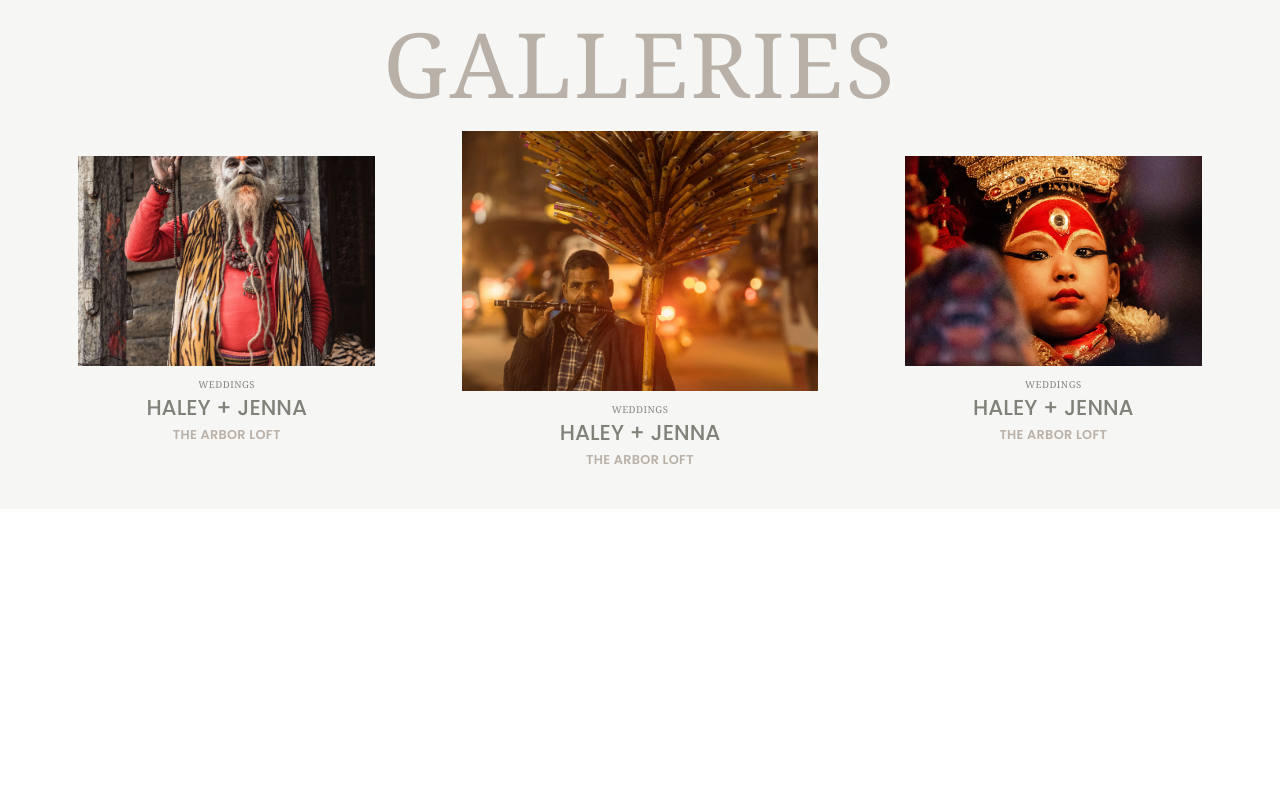
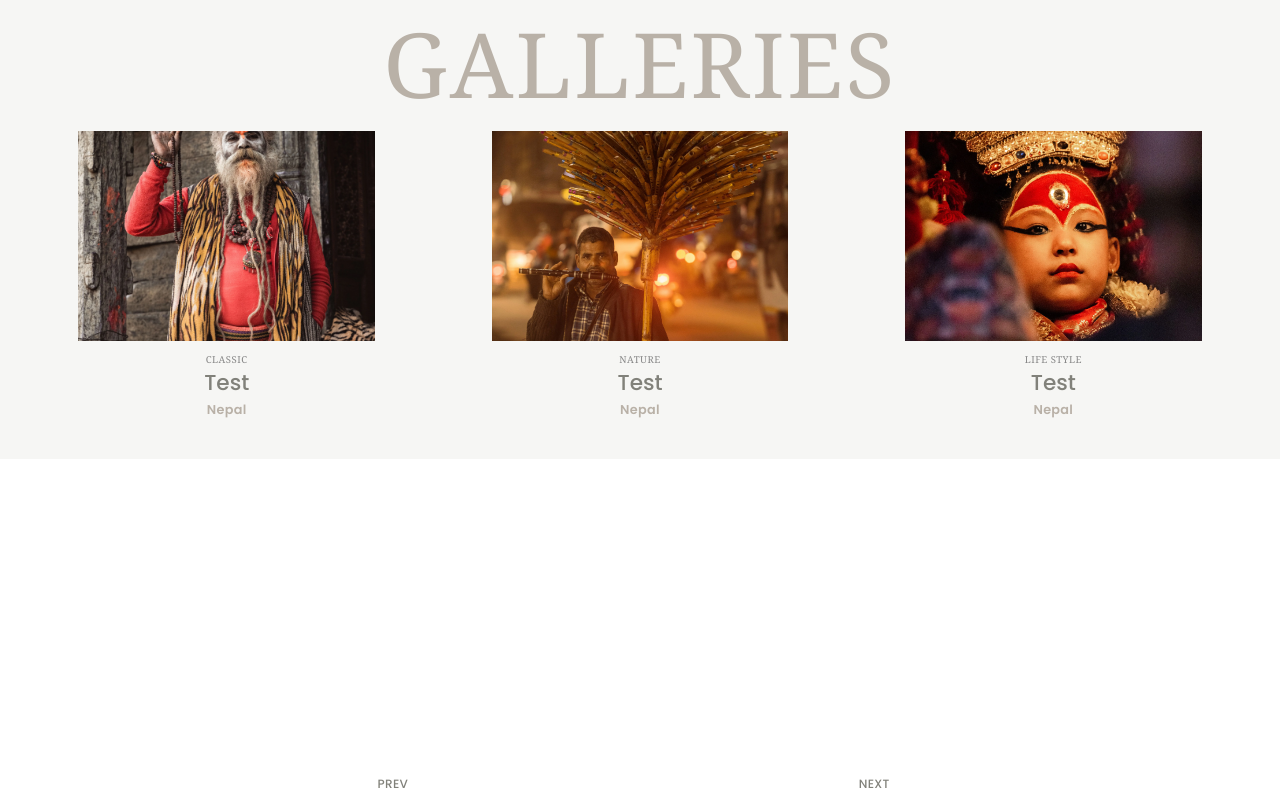
Before and after one commit to sisirdhakal/photograph, a Next.js app: page /portfolio in a window 1280 px wide. Shown: the part 740-1540 px from the top of the page. Built offline with nearby package versions, Linux system fonts and the light colour scheme.

Commit message:
some changes

```diff
--- a/src/components/common/Footer/index.tsx
+++ b/src/components/common/Footer/index.tsx
@@ -12,9 +12,6 @@
                         <span className='text-center '>COPYRIGHTS ©AATRIYASHOTS {new Date().getFullYear()}</span>
                     </h5>
                 </div>
-                <div className="w-[200px] mx-auto lg:w-full">
-                    <h1 className='text-[#454543] text-[10px] uppercase tracking-wider text-center lg:text-end'>Back to Top</h1>
-                </div>
             </div>
         </div>
     )
--- a/src/views/Home/categories/index.tsx
+++ b/src/views/Home/categories/index.tsx
@@ -7,57 +7,47 @@
     return (
         <div className='px-8 lg:px-16 py-10'>
             <div className='grid md:grid-cols-3 gap-6 lg:px-8'>
-                <div>
+                {
+                    categoriesList.map(item => {
+                        return <div key={item.id}>
                             <div className='relative w-full mx-auto max-w-[342px]  h-[500px]  lg:h-[478px]'>
                                 <Image
                                     alt=''
                                     fill={true}
                                     priority
                                     className='object-cover'
-                            src={"/images/c1.jpg"}
+                                    src={item.img}
                                     sizes="(min-width: 60em) 24vw,
                                     (min-width: 28em) 45vw,
                                     100vw"
                                     unoptimized
                                 />
                             </div>
-                    <h1 className='text mt-3 text-clrgrey3 text-center tracking-wider font-serif uppercase'>Engagements</h1>
+                            <h1 className='text mt-3 text-clrgrey3 text-center tracking-wider font-serif uppercase'>{item.name}</h1>
                         </div>
-                <div>
-                    <div className='relative w-full max-w-[342px]  h-[500px] mx-auto  lg:h-[478px]'>
-                        <Image
-                            alt=''
-                            fill={true}
-                            priority
-                            className='object-cover'
-                            src={"/images/c2.webp"}
-                            sizes="(min-width: 60em) 24vw,
-                                    (min-width: 28em) 45vw,
-                                    100vw"
-                            unoptimized
-                        />
-                    </div>
-                    <h1 className='text mt-3 text-clrgrey3 text-center tracking-wider font-serif uppercase'>Weddings</h1>
-                </div>
-                <div>
-                    <div className='relative w-full  max-w-[342px]  h-[500px] mx-auto  lg:h-[478px]'>
-                        <Image
-                            alt=''
-                            fill={true}
-                            priority
-                            className='object-cover'
-                            src={"/images/c3.webp"}
-                            sizes="(min-width: 60em) 24vw,
-                                    (min-width: 28em) 45vw,
-                                    100vw"
-                            unoptimized
-                        />
-                    </div>
-                    <h1 className='text mt-3 text-clrgrey3 text-center tracking-wider font-serif uppercase'>Life Style</h1>
-                </div>
+                    })
+                }
             </div>
         </div>
     )
 }
 
 export default Categories
+
+export const categoriesList = [
+    {
+        id: 1,
+        name: "classic",
+        img: "/images/c1.jpg"
+    },
+    {
+        id: 2,
+        name: "nature",
+        img: "/images/c2.webp"
+    },
+    {
+        id: 3,
+        name: "life style",
+        img: "/images/c3.webp"
+    },
+]
--- a/src/views/Home/details/index.tsx
+++ b/src/views/Home/details/index.tsx
@@ -1,12 +1,10 @@
 import React from 'react'
-import { GridContainer } from '../style'
 
 type Props = {}
 
 const Details = (props: Props) => {
   return (
     <>
-      {/* <GridContainer> */}
       <div className='py-8'>
         <div className='grid md:grid-cols-3'>
           <div className=' md:border-r-2 border-clrgrey8 py-8'>
@@ -25,11 +23,10 @@
             <p className='text-center tracking-wider text-xs text-[#bb9c8b]'>
               03
             </p>
-            <h1 className='text text-clrgrey3 text-center tracking-wide uppercase'>meet brandi</h1>
+            <h1 className='text text-clrgrey3 text-center tracking-wide uppercase'>meet aatriya</h1>
           </div>
         </div>
       </div>
-      {/* </GridContainer> */}
     </>
   )
 }
--- a/src/views/portfolio/galleries/index.tsx
+++ b/src/views/portfolio/galleries/index.tsx
@@ -11,60 +11,29 @@
             </div>
             <div>
                 <div className='grid md:grid-cols-3 gap-6 items-center  md:px-4 lg:px-8'>
-                    <div>
+                    {
+                        galleryList.map(item => {
+                            return <div key={item.id}>
                                 <div className='relative w-[80%] h-[400px] md:w-[100%] md:max-w-[296.66px]  mx-auto md:h-[209.77px]'>
                                     <Image
                                         alt=''
                                         fill={true}
                                         priority
                                         className='object-cover'
-                                src={"/images/p1.webp"}
+                                        src={item.img}
                                         sizes="(min-width: 60em) 24vw,
                                     (min-width: 28em) 45vw,
                                     100vw"
                                         unoptimized
                                     />
                                 </div>
-                        <p className='text-[9.6px] mt-3 text-[#878787] text-center tracking-wider font-serif uppercase'>Weddings</p>
-                        <h1 className='text-[21.6px] text-[#81817a] font-medium text-center '> HALEY + JENNA</h1>
-                        <p className='text-[12.8px] text-[#b9b1a7] font-semibold tracking-wide text-center '>THE ARBOR LOFT</p>
+                                <p className='text-[9.6px] mt-3 text-[#878787] text-center tracking-wider font-serif uppercase'>{item.name}</p>
+                                <h1 className='text-[21.6px] text-[#81817a] font-medium text-center capitalize'> {item.title} </h1>
+                                <p className='text-[12.8px] text-[#b9b1a7] font-semibold tracking-wide text-center capitalize '>{item.location}</p>
                             </div>
-                    <div>
-                        <div className='relative w-[80%] h-[400px] md:w-[100%] md:max-w-[356px] mx-auto md:h-[260px]'>
-                            <Image
-                                alt=''
-                                fill={true}
-                                priority
-                                className='object-cover'
-                                src={"/images/p2.webp"}
-                                sizes="(min-width: 60em) 24vw,
-                                    (min-width: 28em) 45vw,
-                                    100vw"
-                                unoptimized
-                            />
-                        </div>
-                        <p className='text-[9.6px] mt-3 text-[#878787] text-center tracking-wider font-serif uppercase'>Weddings</p>
-                        <h1 className='text-[21.6px] text-[#81817a] font-medium text-center '> HALEY + JENNA</h1>
-                        <p className='text-[12.8px] text-[#b9b1a7] font-semibold tracking-wide text-center '>THE ARBOR LOFT</p>
-                    </div>
-                    <div>
-                        <div className='relative w-[80%] h-[400px]  md:w-[100%] md:max-w-[296.66px]  mx-auto md:h-[209.77px]'>
-                            <Image
-                                alt=''
-                                fill={true}
-                                priority
-                                className='object-cover'
-                                src={"/images/11.webp"}
-                                sizes="(min-width: 60em) 24vw,
-                                    (min-width: 28em) 45vw,
-                                    100vw"
-                                unoptimized
-                            />
-                        </div>
-                        <p className='text-[9.6px] mt-3 text-[#878787] text-center tracking-wider font-serif uppercase'>Weddings</p>
-                        <h1 className='text-[21.6px] text-[#81817a] font-medium text-center '> HALEY + JENNA</h1>
-                        <p className='text-[12.8px] text-[#b9b1a7] font-semibold tracking-wide text-center '>THE ARBOR LOFT</p>
-                    </div>
+                        })
+                    }
+
                 </div>
             </div>
         </div>
@@ -72,3 +41,28 @@
 }
 
 export default Gallery
+
+
+export const galleryList = [
+    {
+        id: 1,
+        name: "classic",
+        img: "/images/p1.webp",
+        title: "test",
+        location: "nepal"
+    },
+    {
+        id: 2,
+        name: "nature",
+        img: "/images/p2.webp",
+        title: "test",
+        location: "nepal"
+    },
+    {
+        id: 3,
+        name: "life style",
+        img: "/images/11.webp",
+        title: "test",
+        location: "nepal"
+    },
+]
```
Lines whose indentation alone changed are shown as unchanged.
